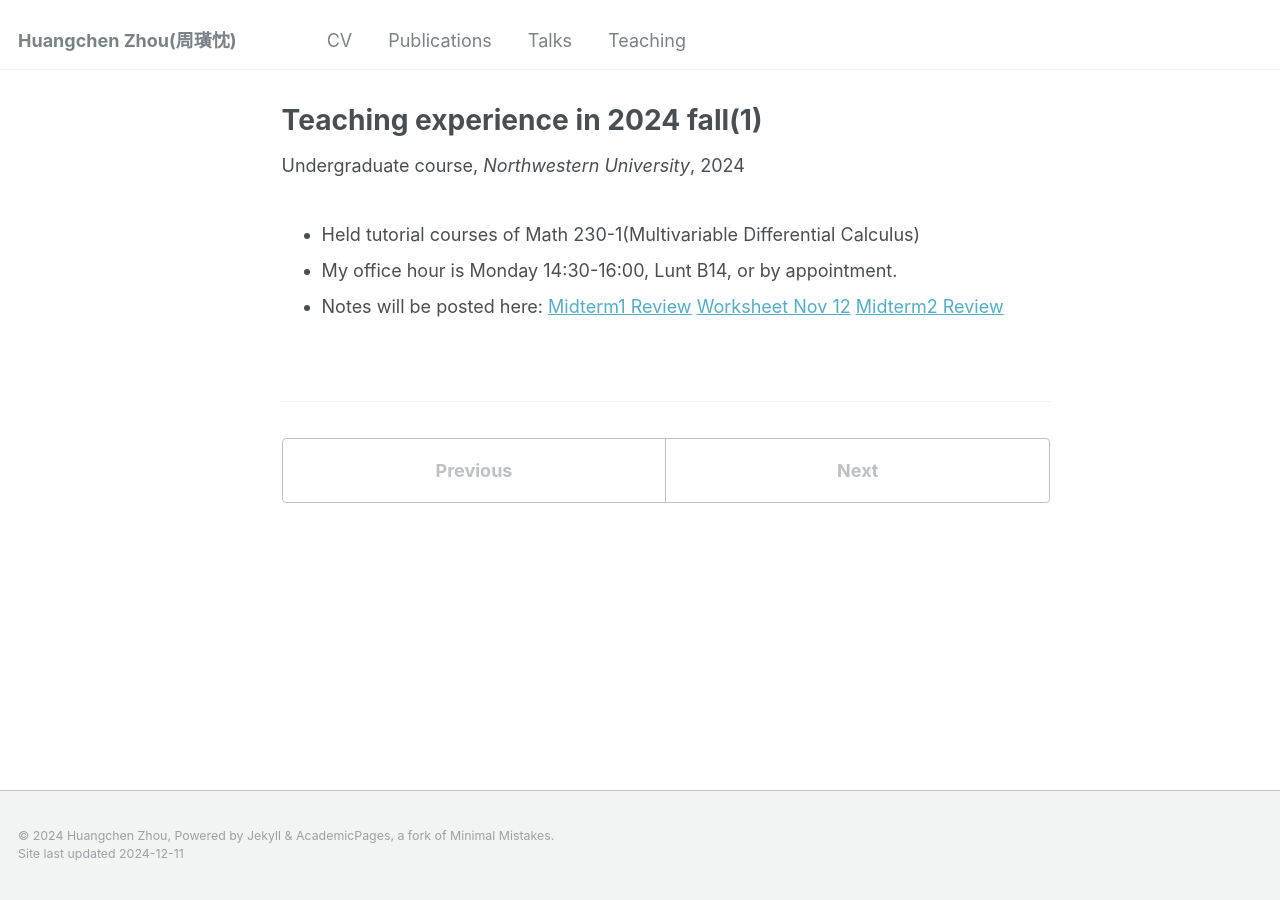
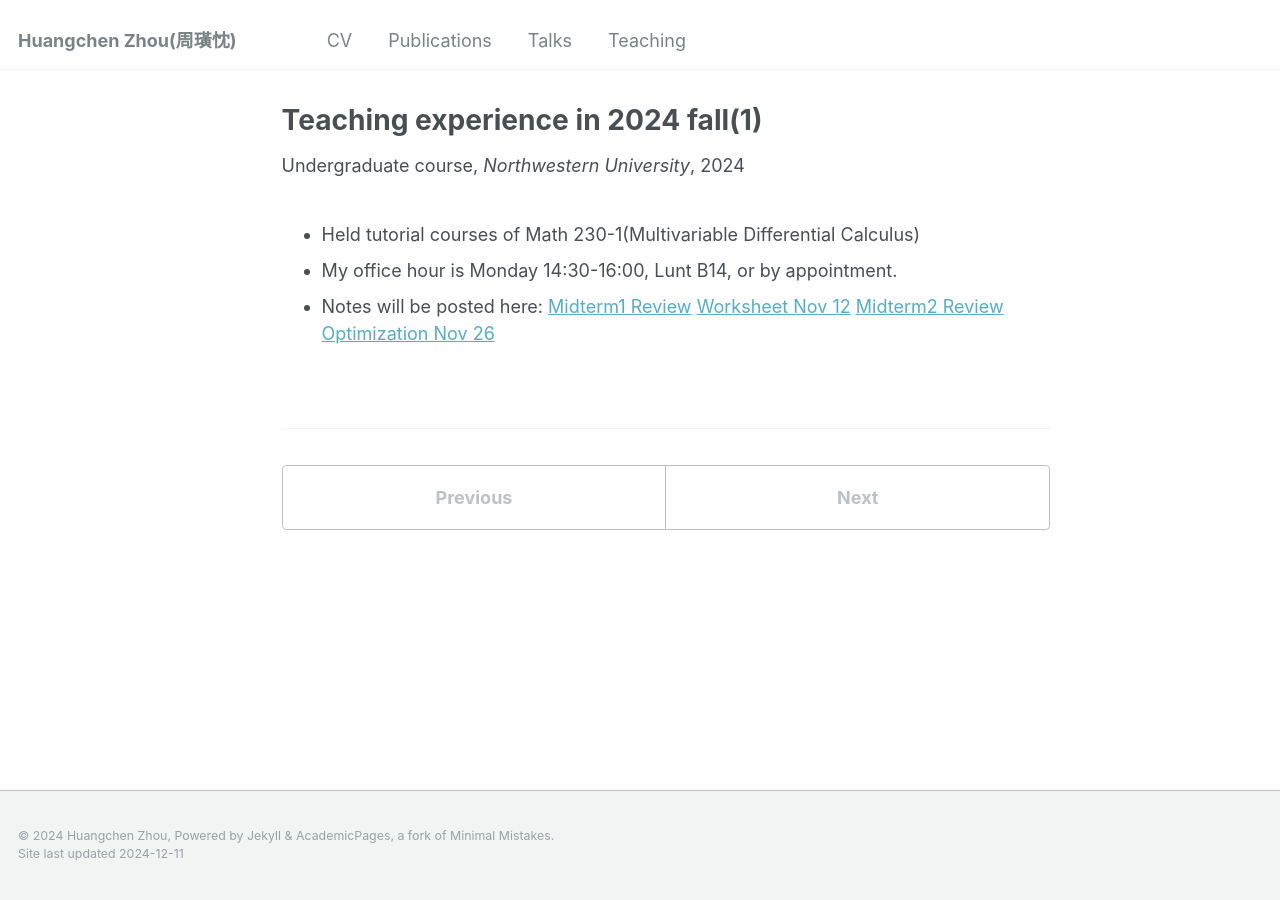
Before and after one commit to zhc515/zhc515.github.io, a Jekyll site: the page built from _teaching/2024-fall-teaching-1.md, in a window 1280 px wide. Built offline with Jekyll 4.4.1, drawn with Linux system fonts in a browser that asks for light colours.

Commit message:
Update 2024-fall-teaching-1.md

```diff
--- a/_teaching/2024-fall-teaching-1.md
+++ b/_teaching/2024-fall-teaching-1.md
@@ -14,3 +14,4 @@ location: "Evanston, US"
   [Midterm1 Review](http://zhc515.github.io/files/Math_230_mid1_review.pdf)
   [Worksheet Nov 12](http://zhc515.github.io/files/Math_230_1_worksheet_annotated.pdf)
   [Midterm2 Review](http://zhc515.github.io/files/Math_230_mid2_review.pdf)
+  [Optimization Nov 26](http://zhc515.github.io/files/Math_230_1_optimization_annotated.pdf)
```
